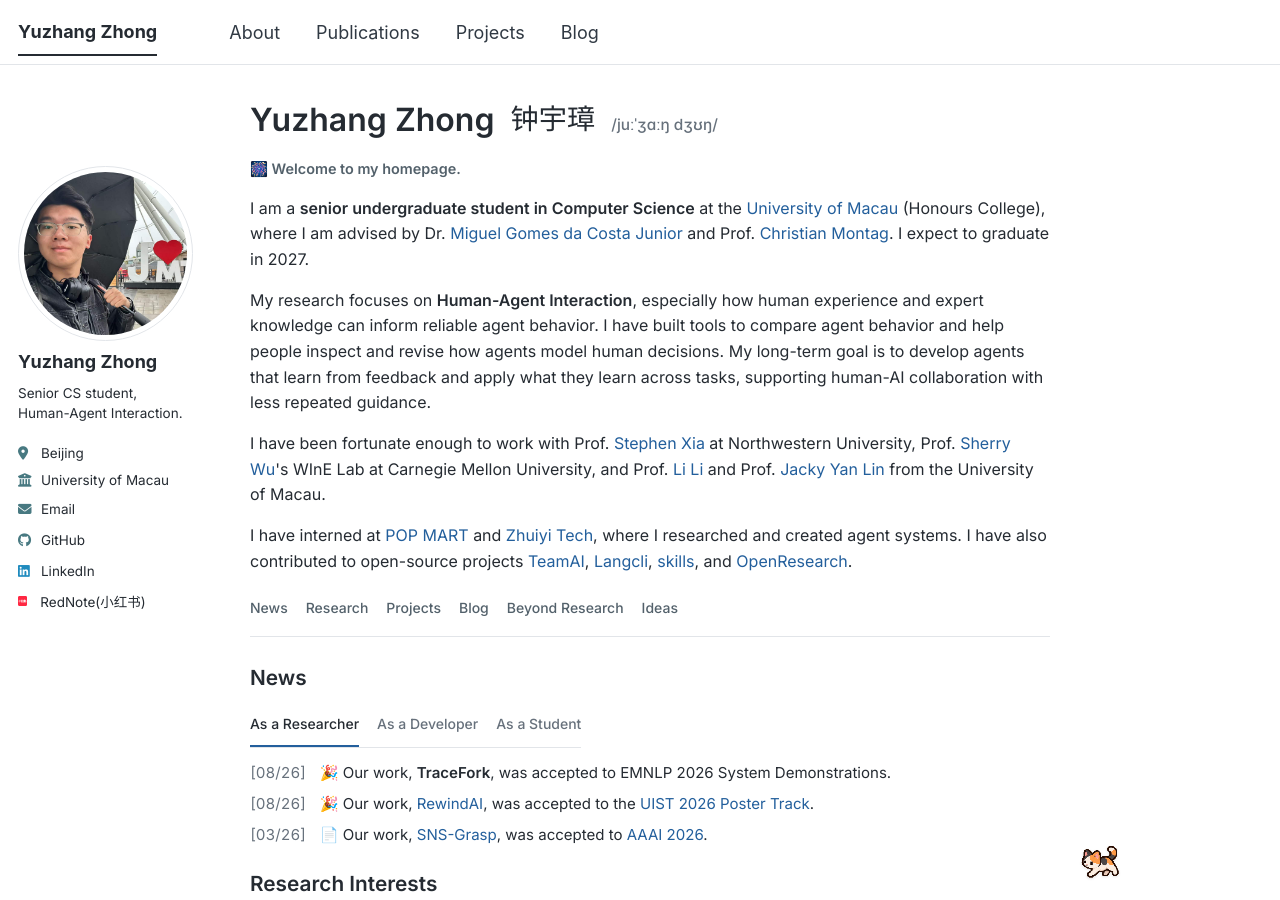
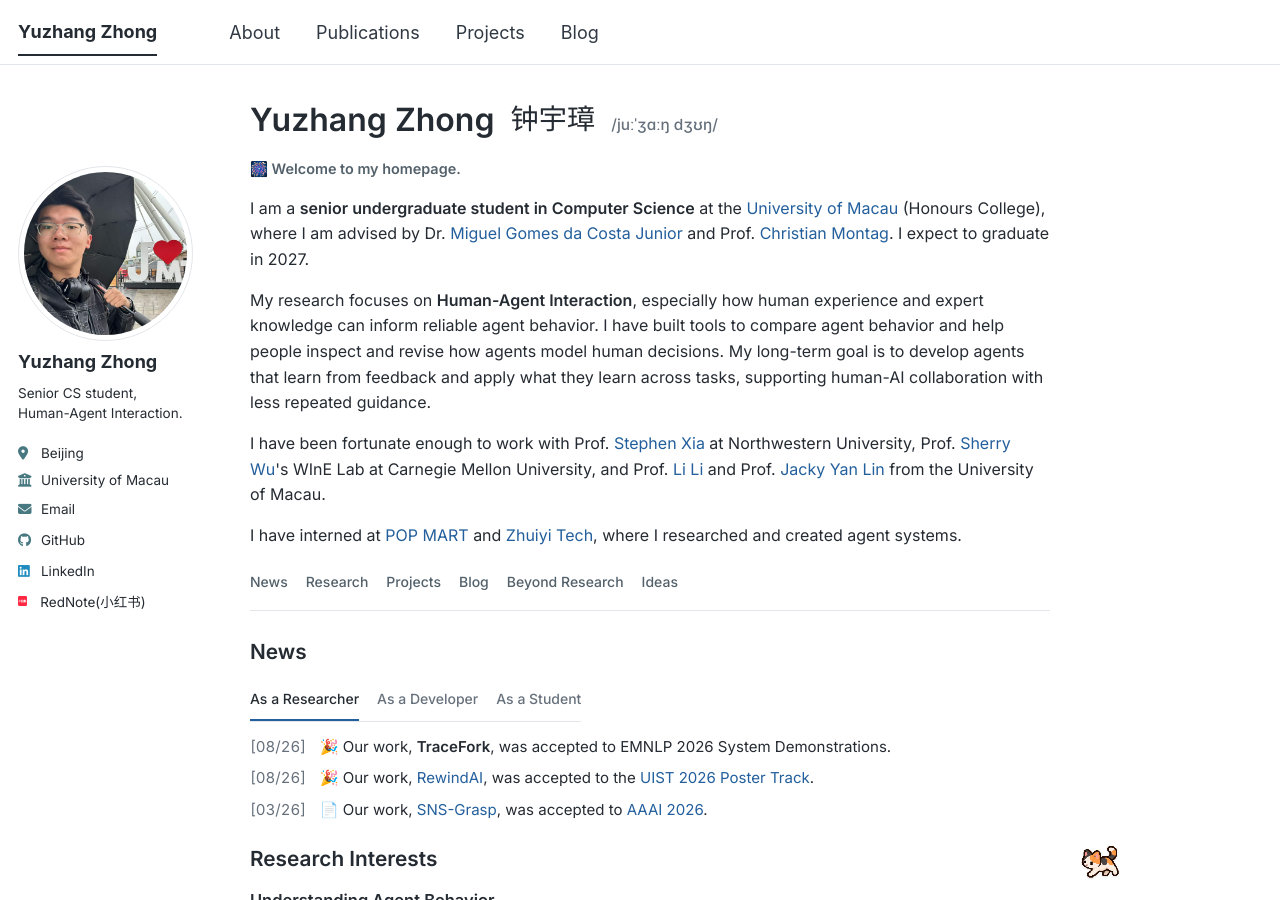
Before and after one commit to yuzhang-zhong/yuzhang-zhong.github.io, a Jekyll site: the page built from _pages/about.md, in a window 1280 px wide and 900 px high. Built offline with Jekyll 4.4.1, drawn with Linux system fonts in a browser that asks for light colours; a style sheet for code colours, icons or effects is not loaded.

Commit message:
Remove open-source contributions from homepage bio

```diff
--- a/_pages/about.md
+++ b/_pages/about.md
@@ -15,7 +15,7 @@ redirect_from:
 <p class="welcome-lead">I am a <strong>senior undergraduate student in Computer Science</strong> at the <a href="https://www.um.edu.mo/">University of Macau</a> (Honours College), where I am advised by Dr. <a href="https://fic.um.edu.mo/people/mcosta/">Miguel Gomes da Costa Junior</a> and Prof. <a href="https://ccbs.iaibs.um.edu.mo/professor/prof-christian-montag/">Christian Montag</a>. I expect to graduate in 2027.</p>
 <p>My research focuses on <strong>Human-Agent Interaction</strong>, especially how human experience and expert knowledge can inform reliable agent behavior. I have built tools to compare agent behavior and help people inspect and revise how agents model human decisions. My long-term goal is to develop agents that learn from feedback and apply what they learn across tasks, supporting human-AI collaboration with less repeated guidance.</p>
 <p>I have been fortunate enough to work with Prof. <a href="https://www.stephenxia.com/">Stephen Xia</a> at Northwestern University, Prof. <a href="https://www.cs.cmu.edu/~sherryw/">Sherry Wu</a>'s WInE Lab at Carnegie Mellon University, and Prof. <a href="https://personal.fic.um.edu.mo/llili/">Li Li</a> and Prof. <a href="https://fba.um.edu.mo/zh-hant/faculty/yanlin/">Jacky Yan Lin</a> from the University of Macau.</p>
-<p>I have interned at <a href="https://www.popmart.com/">POP MART</a> and <a href="https://www.zhuiyi.ai/en/">Zhuiyi Tech</a>, where I researched and created agent systems. I have also contributed to open-source projects <a href="https://github.com/Tencent/teamai-cli">TeamAI</a>, <a href="https://github.com/LangcliTeam/langcli">Langcli</a>, <a href="https://github.com/vercel-labs/skills">skills</a>, and <a href="https://github.com/alphaXiv/OpenResearch">OpenResearch</a>.</p>
+<p>I have interned at <a href="https://www.popmart.com/">POP MART</a> and <a href="https://www.zhuiyi.ai/en/">Zhuiyi Tech</a>, where I researched and created agent systems.</p>
 </section>
 
 <nav class="home-right-nav" aria-label="Homepage sections">
```
